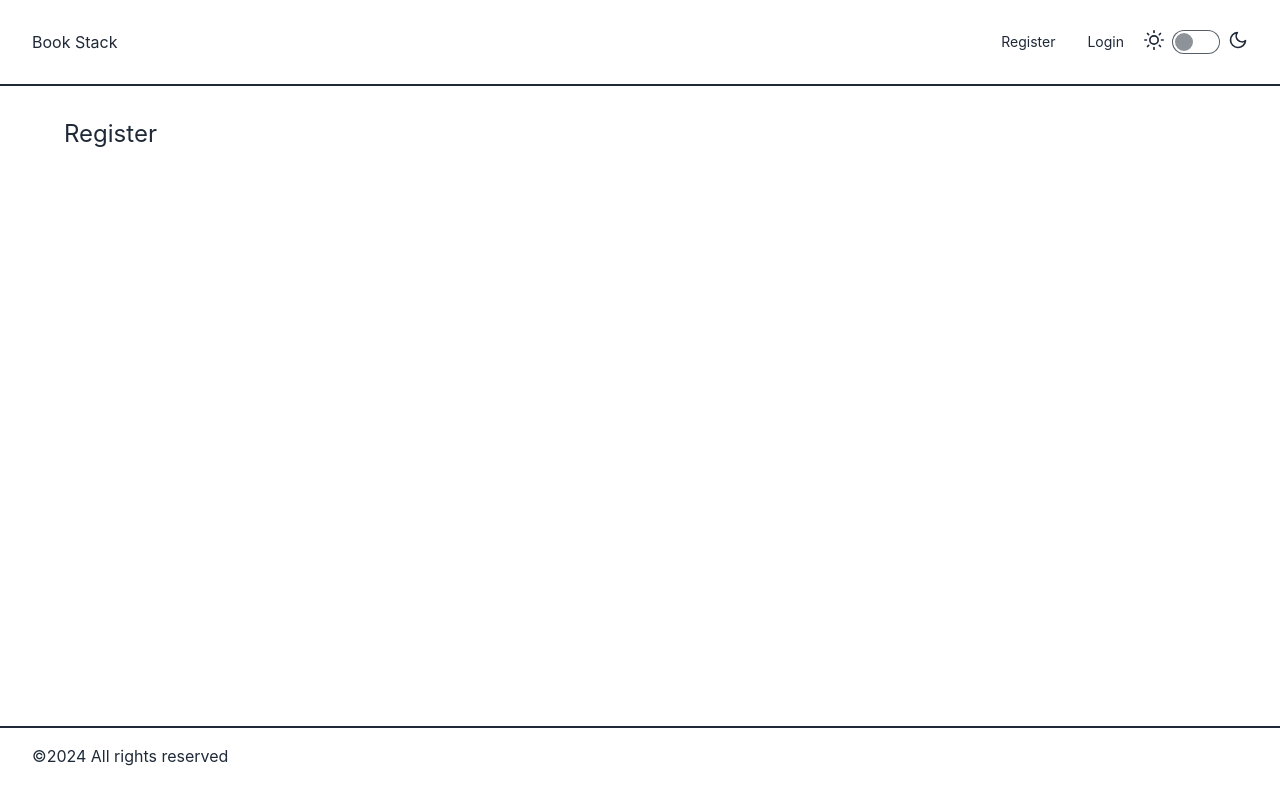
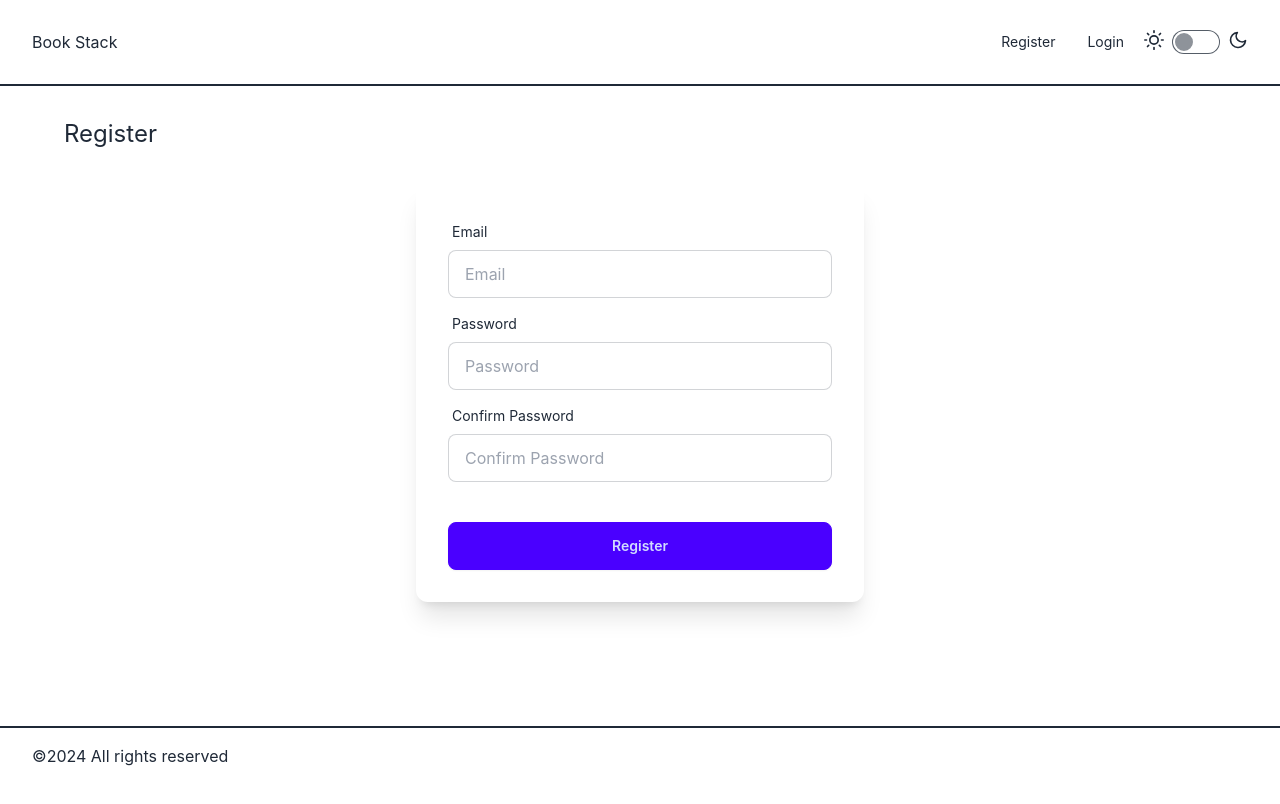
Before and after one commit to mardyc754/book-stack-client, a React (Vite) app: page /register in a window 1280 px wide. Built offline with nearby package versions, Linux system fonts and the light colour scheme.

Commit message:
Create layouts for login and registration forms, install react hook form (#7)

```diff
--- a/package.json
+++ b/package.json
@@ -21,6 +21,7 @@
     "lucide-react": "^0.378.0",
     "react": "^18.2.0",
     "react-dom": "^18.2.0",
+    "react-hook-form": "^7.51.5",
     "react-paginate": "^8.2.0",
     "react-router-dom": "^6.23.0",
     "zod": "^3.23.8"
--- /dev/null
+++ b/src/components/atoms/forms/Form.tsx
@@ -0,0 +1,13 @@
+export const Form = ({
+  children,
+  ...props
+}: React.FormHTMLAttributes<HTMLFormElement>) => {
+  return (
+    <form
+      {...props}
+      className="card card-compact shadow-xl rounded-xl p-8 gap-2 max-w-md m-auto"
+    >
+      {children}
+    </form>
+  );
+};
--- /dev/null
+++ b/src/components/atoms/forms/FormActions.tsx
@@ -0,0 +1,10 @@
+export const FormActions = ({
+  children,
+  ...props
+}: React.HTMLAttributes<HTMLDivElement>) => {
+  return (
+    <div {...props} className="form-control mt-8">
+      {children}
+    </div>
+  );
+};
--- /dev/null
+++ b/src/components/molecules/forms/Textfield.tsx
@@ -0,0 +1,20 @@
+export const Textfield = ({
+  label,
+  type,
+  placeholder,
+  ...props
+}: React.InputHTMLAttributes<HTMLInputElement> & { label: string }) => {
+  return (
+    <div className="form-control">
+      <label className="label">
+        <span className="label-text">{label}</span>
+      </label>
+      <input
+        type={type}
+        placeholder={placeholder}
+        className="input input-bordered"
+        {...props}
+      />
+    </div>
+  );
+};
--- a/src/components/organisms/Navbar.tsx
+++ b/src/components/organisms/Navbar.tsx
@@ -5,10 +5,10 @@ export const Navbar = () => {
     <nav className="navbar-end bg-base-100">
       <ul className="menu menu-horizontal px-1">
         <li>
-          <a>Register</a>
+          <a href="/register">Register</a>
         </li>
         <li>
-          <a>Login</a>
+          <a href="/login">Login</a>
         </li>
         {/* <li>
               <details>
--- /dev/null
+++ b/src/components/organisms/forms/LoginForm.tsx
@@ -0,0 +1,26 @@
+import { PrimaryButton } from '@/components/atoms/Button';
+import { Form } from '@/components/atoms/forms/Form';
+import { FormActions } from '@/components/atoms/forms/FormActions';
+import { Textfield } from '@/components/molecules/forms/Textfield';
+
+export const LoginForm = () => {
+  return (
+    <Form>
+      <Textfield
+        label="Email"
+        type="email"
+        placeholder="Email"
+        className="input input-bordered"
+      />
+      <Textfield
+        label="Password"
+        type="password"
+        placeholder="Password"
+        className="input input-bordered"
+      />
+      <FormActions>
+        <PrimaryButton>Login</PrimaryButton>
+      </FormActions>
+    </Form>
+  );
+};
--- /dev/null
+++ b/src/components/organisms/forms/RegistrationForm.tsx
@@ -0,0 +1,32 @@
+import { PrimaryButton } from '@/components/atoms/Button';
+import { Form } from '@/components/atoms/forms/Form';
+import { FormActions } from '@/components/atoms/forms/FormActions';
+import { Textfield } from '@/components/molecules/forms/Textfield';
+
+export const RegistrationForm = () => {
+  return (
+    <Form>
+      <Textfield
+        label="Email"
+        type="email"
+        placeholder="Email"
+        className="input input-bordered"
+      />
+      <Textfield
+        label="Password"
+        type="password"
+        placeholder="Password"
+        className="input input-bordered"
+      />
+      <Textfield
+        label="Confirm Password"
+        type="password"
+        placeholder="Confirm Password"
+        className="input input-bordered"
+      />
+      <FormActions>
+        <PrimaryButton>Register</PrimaryButton>
+      </FormActions>
+    </Form>
+  );
+};
--- a/src/components/pages/Home.tsx
+++ b/src/components/pages/Home.tsx
@@ -1,7 +1,6 @@
 import { getAllBooks } from '@/graphql/api/books';
 import { useQuery } from '@tanstack/react-query';
 
-import { Table } from '@/components/organisms/Table';
 import { PageWrapper } from '@/components/templates/PageWrapper';
 
 import { LoadingSpinner } from '../atoms/LoadingSpinner';
--- a/src/components/pages/Login.tsx
+++ b/src/components/pages/Login.tsx
@@ -1,5 +1,11 @@
 import { PageWrapper } from '@/components/templates/PageWrapper';
 
+import { LoginForm } from '../organisms/forms/LoginForm';
+
 export const Login = () => {
-  return <PageWrapper title="Login"></PageWrapper>;
+  return (
+    <PageWrapper title="Login">
+      <LoginForm />
+    </PageWrapper>
+  );
 };
--- a/src/components/pages/Register.tsx
+++ b/src/components/pages/Register.tsx
@@ -1,5 +1,10 @@
+import { RegistrationForm } from '@/components/organisms/forms/RegistrationForm';
 import { PageWrapper } from '@/components/templates/PageWrapper';
 
 export const Register = () => {
-  return <PageWrapper title="Register"></PageWrapper>;
+  return (
+    <PageWrapper title="Register">
+      <RegistrationForm />
+    </PageWrapper>
+  );
 };
```
Also changed, not shown: src/components/organisms/forms/FormWrapper.tsx (added), 1 other file (tests, documents, lock files or other folders).
